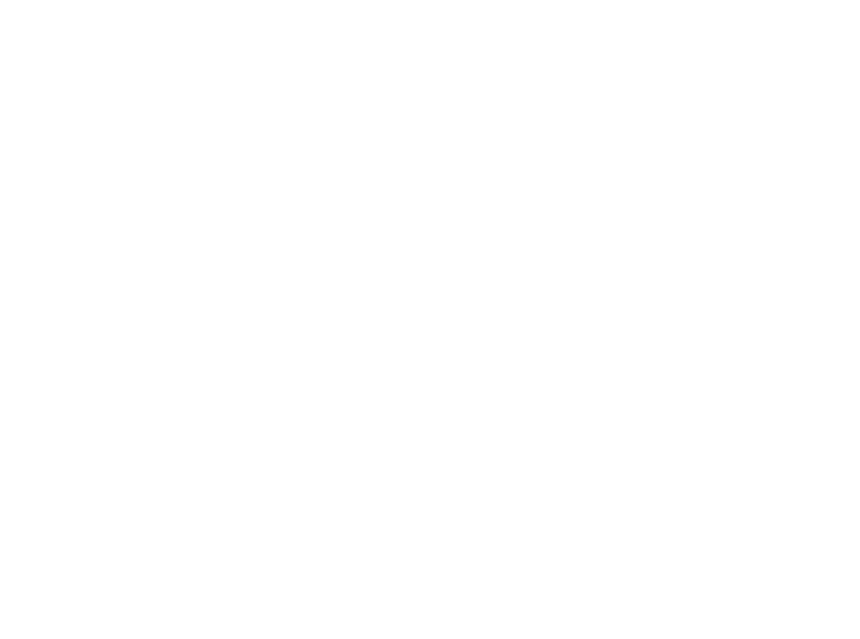
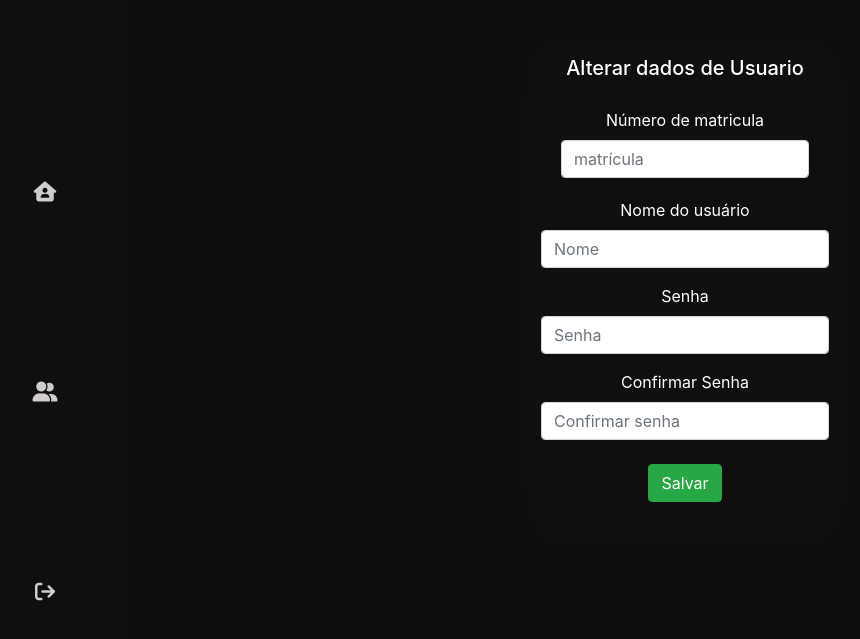
Before and after one commit to julianadeveloper/FuncionariosFront, a Vue app: page /atualizar in a window 1280 px wide. Before the commit this address had no page. Shown: the part 109-748 px from the top of the page, without its empty margins (35-895 px from the left). Built offline with nearby package versions, Linux system fonts and the light colour scheme; sample sign-in values are in the browser's storage; a web font is replaced by a local one.

Commit message:
tela de update

```diff
--- a/src/components/ButtonAdm.vue
+++ b/src/components/ButtonAdm.vue
@@ -1,6 +1,6 @@
 <template>
   <div class="button-adm">
-    <a href="#" class="btn btn-primary btn-sm">Alterar dados</a>
+    <a href="#" class="btn btn-primary btn-sm" @click="$router.push({ name: 'UpdateView' })">Alterar dados</a>
     <a href="#" class="btn btn-danger btn-sm" @click="deleteUser"
       >Excluir Funcionario</a
     >
--- a/src/components/CardUserAdmin.vue
+++ b/src/components/CardUserAdmin.vue
@@ -2,8 +2,8 @@
 <div v-for="(user, i) in users" :key="i" class="card" style="width: 22rem">
     <div class="card-body">
       <h5 class="card-title">Dados do Funcionário</h5>
-      <p>Nome:{{ user.username }}</p>
-      <p>Matricula:{{ user.name }}</p>
+      <p>Nome:{{ user.name }}</p>
+      <p>Matricula:{{ user.username }}</p>
       <!-- <p>Função: {{users.occupation}}</p> -->
       <ButtonAdm :user="user" @delete="users.splice(i, 1)" />
 
@@ -14,7 +14,7 @@
 </template>
 
 <script lang="ts">
-import { defineComponent, onMounted, ref } from "vue";
+import { defineComponent, ref } from "vue";
 import { ApiService } from "../services/api";
 import ButtonAdm from "./ButtonAdm.vue";
 export default defineComponent({
@@ -28,7 +28,6 @@
 
   watch: {
     search(value) {
-      console.log("opa", value)
       this.listUsers(value)
     }
   },
--- a/src/components/InputSearch.vue
+++ b/src/components/InputSearch.vue
@@ -25,7 +25,6 @@
   },
   methods: {
     async listerUsername() {
-      console.log("chaeou", this.user.username)
       this.$emit("value", this.user.username);
     },
   },
@@ -34,10 +33,11 @@
 <style scoped>
 .input-search {
   display: flex;
-  width: 80%;
+  width: 100%;
   flex-direction: row;
   margin-top: 1.25rem;
   justify-content: center;
+  align-items: center;
 }
 input {
   justify-content: center;
--- a/src/components/UpdateUser.vue
+++ b/src/components/UpdateUser.vue
@@ -44,7 +44,7 @@
           />
         </div>
         <button type="submit" class="btn btn-success" @click="userUdpdate()">
-          Cadastrar
+          Salvar
         </button>
       </div>
     </form>
--- a/src/router/index.ts
+++ b/src/router/index.ts
@@ -32,12 +32,12 @@
     component: FormCreateUser,
   },
   {
-    path: "/UpdateUser",
-    name: "UpdateUser",
+    path: "/atualizar",
+    name: "UpdateView",
     beforeEnter: authGuard(),
     component: () =>
       import(
-        /* webpackChunkName: "updateUser" */ "../components/UpdateUser.vue"
+        /* webpackChunkName: "updateView" */ "../views/UpdateView.vue"
       ),
   },
   {
--- a/src/views/HomeView.vue
+++ b/src/views/HomeView.vue
@@ -37,7 +37,6 @@
   },
   methods: {
     search(event: any) {
-      console.log('evento ', event);
       this.searchUsername = event
     },
   },
@@ -57,6 +56,7 @@
   align-items: center;
   width: 100%;
   height: auto;
+  overflow-y: scroll;
 }
 .card-home {
   padding: 1rem;
--- /dev/null
+++ b/src/views/UpdateView.vue
@@ -0,0 +1,30 @@
+<template>
+  <div id="homeview">
+    <section>
+      <LateralBar />
+    </section>
+
+    <nav>
+    <div>
+        <UpdateUser/>
+    </div>
+    </nav>
+  </div>
+</template>
+
+<script lang="ts">
+import { defineComponent } from "vue";
+import LateralBar from "@/components/LateralBar.vue";
+import UpdateUser from "@/components/UpdateUser.vue";
+export default defineComponent({
+  name: "UpdateView",
+  components: {
+    LateralBar,
+     UpdateUser,
+  },
+});
+</script>
+
+<style scope>
+
+</style>
```
